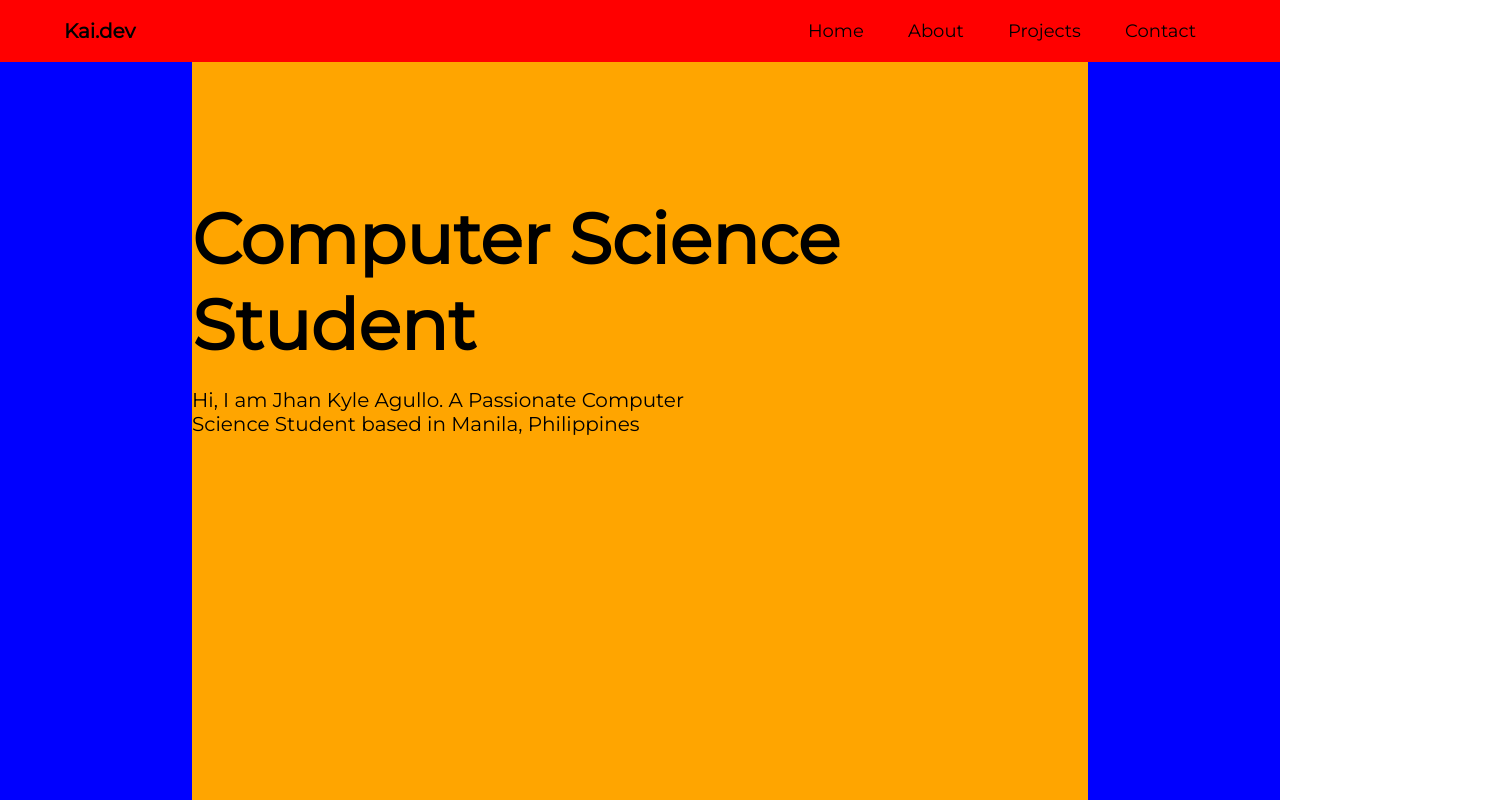
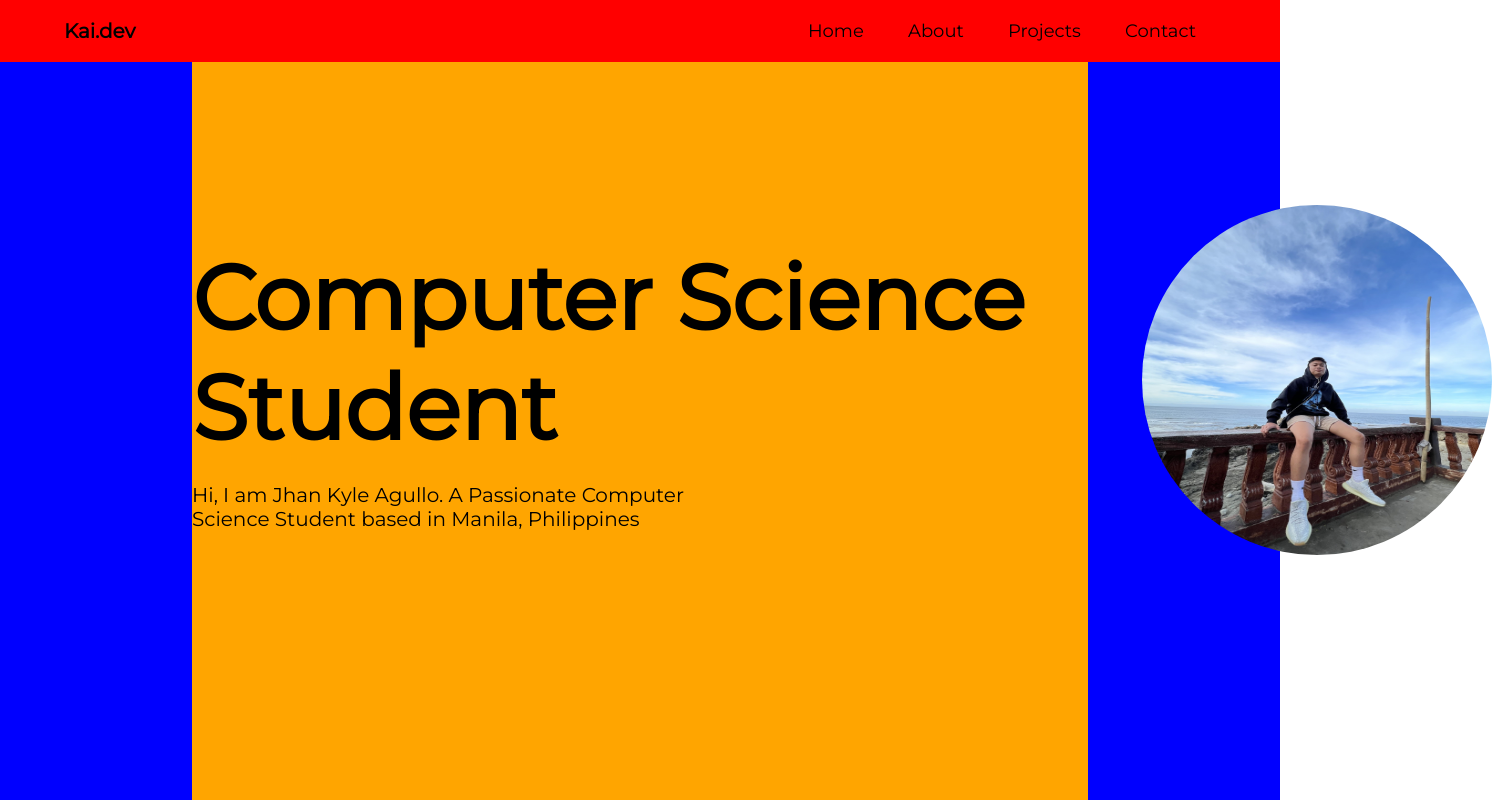
Before and after one commit to JkyleAgullo/Portfolio-Website, a plain HTML site: page index.html in a window 1280 px wide. Shown: the top 800 px of the page, 1492 px wide, since content can reach past the window. Drawn offline with Linux system fonts and the light colour scheme.

Commit message:
Updated Code

```diff
--- a/index.html
+++ b/index.html
@@ -25,15 +25,15 @@
         </div>
     </div>
 
-    <div id="container2">
-        <div class="content1">
+    <div id="container2"> <!--Container for first content-->
+        <div class="content1"> <!--Container for profile-->
             <div class="home-text">
                 <h1> Computer Science <br>Student </h1>
                 <p> Hi, I am Jhan Kyle Agullo. A Passionate Computer <br> Science Student based in Manila, Philippines</p>
             </div>
-        </div>
-        <div class="content1-image">
-            <img src="kyle.jpg">
+            <div class="content1-image">
+                <img src="kyle.jpg">
+            </div>
         </div>
     </div>
 
--- a/style.css
+++ b/style.css
@@ -70,20 +70,21 @@ nav ul li a:hover::after{
     width: 100%;
 }
 
-.content1{
+.content1{ /* Grid Layout */
     background-color: orange;
     margin: 0 15%;
     height: 900px;
+    display: grid;
+    grid-template-columns: 950px 1fr;
+    padding-top: 3%;
 }
 
 .home-text {
     padding-top: 15%;
-    display: flex;
-    flex-direction: column;
 }
 
 .home-text h1{
-    font-size: 70px;
+    font-size: 90px;
 }
 
 .home-text p{
@@ -91,6 +92,12 @@ nav ul li a:hover::after{
     padding-top: 20px;
 }
 
+.content1-image {
+    padding-top: 30%;
+}
+
 .content1-image img{
-    height: 500px;
+    height: 350px;
+    width: 350px;
+    border-radius: 50%;
 }
```
